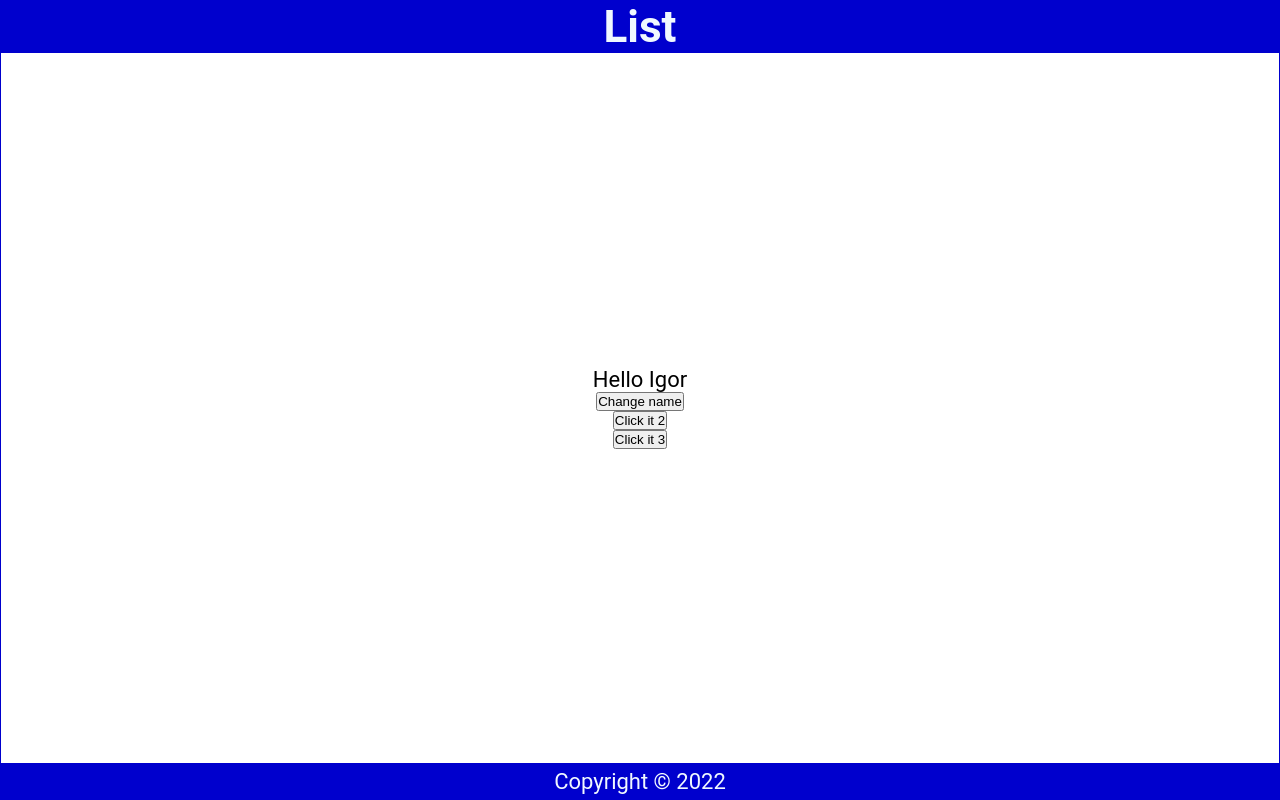
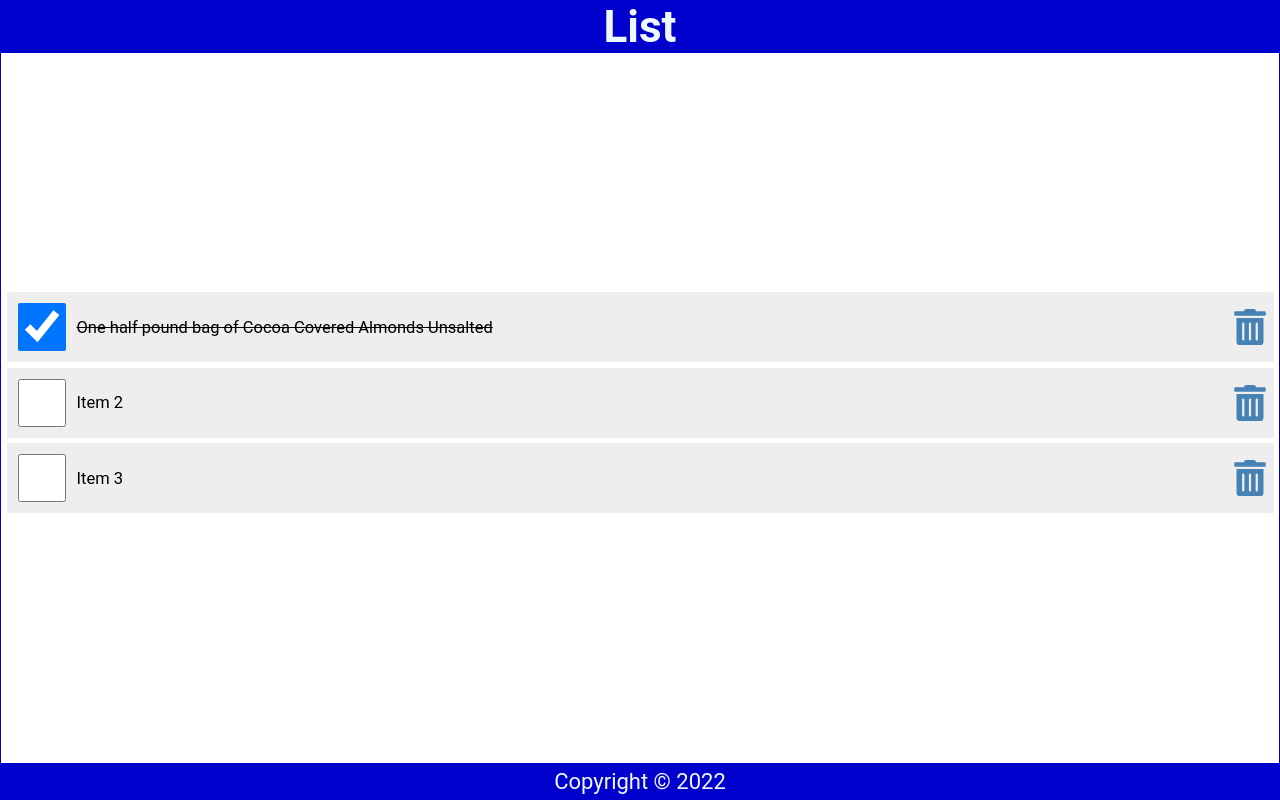
Before and after one commit to IamIGI/React-Cheatsheet, a React (Create React App) app: page / in a window 1280 px wide. Built offline with nearby package versions, Linux system fonts and the light colour scheme.

Commit message:
List and Keys, events

```diff
--- a/package.json
+++ b/package.json
@@ -8,6 +8,7 @@
     "@testing-library/user-event": "^13.5.0",
     "react": "^18.2.0",
     "react-dom": "^18.2.0",
+    "react-icons": "^4.4.0",
     "react-scripts": "5.0.1",
     "styled-components": "^5.3.5",
     "web-vitals": "^2.1.4"
--- a/src/Content.js
+++ b/src/Content.js
@@ -1,32 +1,58 @@
 import React from 'react';
 import { useState } from 'react';
+import { FaTrashAlt } from 'react-icons/fa';
 
-export const Content = () => {
-    const [name, setName] = useState('Igor');
-    const [count, setCount] = useState(0);
+const Content = () => {
+    const [items, setItems] = useState([
+        {
+            id: 1,
+            checked: true,
+            item: 'One half pound bag of Cocoa Covered Almonds Unsalted',
+        },
+        {
+            id: 2,
+            checked: false,
+            item: 'Item 2',
+        },
+        {
+            id: 3,
+            checked: false,
+            item: 'Item 3',
+        },
+    ]);
 
-    const handleNameChange = () => {
-        const names = ['Igor', 'Bartek'];
-        const int = Math.floor(Math.random() * 2);
-        setName(names[int]);
+    const handleCheck = (id) => {
+        const listItems = items.map((item) => (item.id === id ? { ...item, checked: !item.checked } : item));
+        setItems(listItems);
+        localStorage.setItems('shoppingList', JSON.stringify(listItems));
     };
 
-    const handleClick2 = () => {
-        setCount(count + 1);
-        console.log(count); //value of count was initially brought to the function, so it won't change,
-        //until react page reload again
-    };
-
-    const handleClick3 = (e) => {
-        console.log(count);
+    const handleDelete = (id) => {
+        const listItems = items.filter((item) => item.id !== id); //return elements that statement is true
+        setItems(listItems);
+        localStorage.setItems('shoppingList', JSON.stringify(listItems));
     };
 
     return (
         <main>
-            <p> Hello {name}</p>
-            <button onClick={handleNameChange}>Change name</button>
-            <button onClick={handleClick2}>Click it 2</button>
-            <button onClick={handleClick3}>Click it 3</button>
+            {items.length ? (
+                <ul>
+                    {items.map((item) => (
+                        <li className="item" key={item.id}>
+                            <input type="checkbox" onChange={() => handleCheck(item.id)} checked={item.checked} />
+                            <label
+                                style={item.checked ? { textDecoration: 'line-through' } : null}
+                                onDoubleClick={() => handleCheck(item.id)}
+                            >
+                                {item.item}
+                            </label>
+                            <FaTrashAlt onClick={() => handleDelete(item.id)} role="button" tabIndex="0" />
+                        </li>
+                    ))}
+                </ul>
+            ) : (
+                <p style={{ marginTop: '2rem' }}>List is empty</p>
+            )}
         </main>
     );
 };
--- a/src/index.css
+++ b/src/index.css
@@ -56,3 +56,62 @@
     display: grid;
     place-content: center;
 }
+
+ul {
+    width: 100%;
+    list-style: none;
+    padding: 0 0.25rem 0.25rem;
+}
+
+ul li::before {
+    content: '\200B';
+}
+
+.item {
+    display: flex;
+    justify-content: flex-start;
+    align-items: center;
+    padding: 0.5rem 0 0.5rem 0.5rem;
+    margin: 0.25rem 0;
+    background-color: #eee;
+}
+
+.item:first-child {
+    margin: 0;
+}
+
+.item input[type='checkbox'] {
+    text-align: center;
+    width: 2.5rem;
+    width: 48px;
+    min-width: 48px;
+    height: 2.5rem;
+    height: 48px;
+    min-height: 48px;
+    cursor: pointer;
+    margin-right: 0.5rem;
+}
+
+.item input[type='checkbox']:focus + label {
+    text-decoration: underline;
+}
+
+.item > label {
+    font-size: 0.75rem;
+    flex-grow: 1;
+}
+
+.item svg {
+    width: 48px;
+    min-width: 48px;
+    height: 36px;
+    font-size: 1rem;
+    color: steelblue;
+    cursor: pointer;
+}
+
+.item svg:focus,
+.item svg:hover {
+    color: red;
+    outline: none;
+}
```
Also changed, not shown: 2 other files (tests, documents, lock files or other folders).
